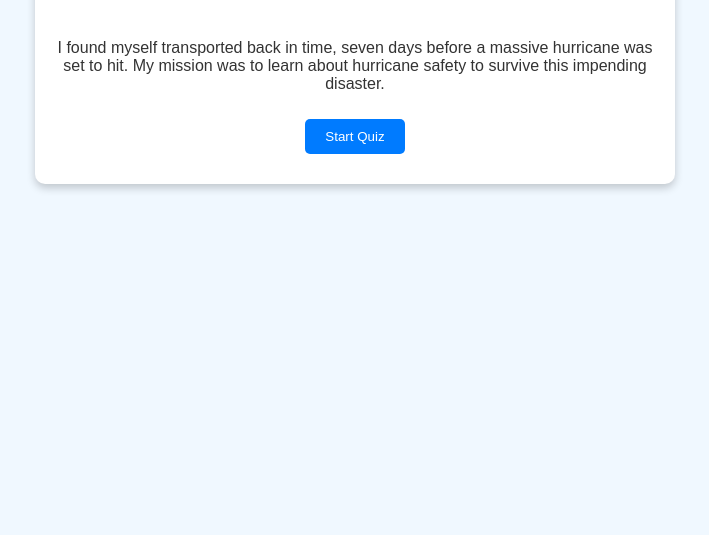
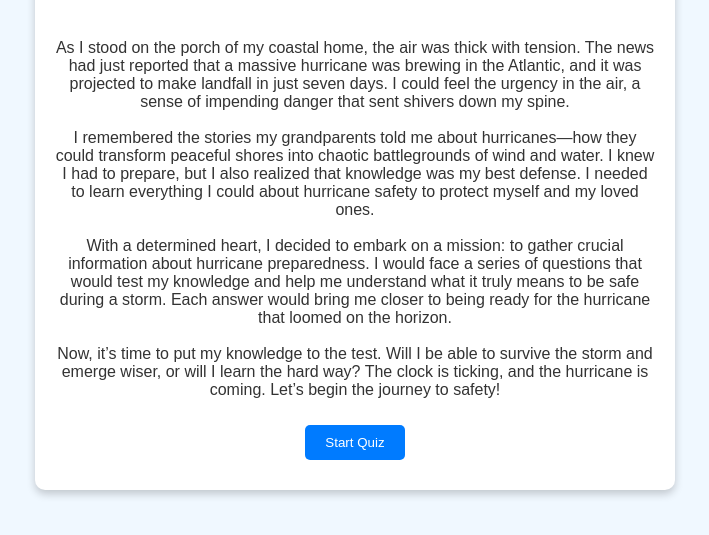
Before and after one commit to Hurricane-Quizz/easy, a plain HTML site: page index.html in a window 1280 px wide. Shown: the part 109-644 px from the top of the page, without its empty margins (285-994 px from the left). Drawn offline with Linux system fonts and the light colour scheme.

Commit message:
Update index.html

```diff
--- a/index.html
+++ b/index.html
@@ -44,12 +44,21 @@
   </style>
 </head>
 <body>
+
 <div id="game-container">
   <h1>Hurricane Safety Quiz</h1>
   <div class="heart-container" id="heart-container">
     <!-- Heart icons will load here -->
   </div>
-    <p id="story">I found myself transported back in time, seven days before a massive hurricane was set to hit. My mission was to learn about hurricane safety to survive this impending disaster.</p>
+  <p id="story">
+    As I stood on the porch of my coastal home, the air was thick with tension. The news had just reported that a massive hurricane was brewing in the Atlantic, and it was projected to make landfall in just seven days. I could feel the urgency in the air, a sense of impending danger that sent shivers down my spine.
+    <br><br>
+    I remembered the stories my grandparents told me about hurricanes—how they could transform peaceful shores into chaotic battlegrounds of wind and water. I knew I had to prepare, but I also realized that knowledge was my best defense. I needed to learn everything I could about hurricane safety to protect myself and my loved ones.
+    <br><br>
+    With a determined heart, I decided to embark on a mission: to gather crucial information about hurricane preparedness. I would face a series of questions that would test my knowledge and help me understand what it truly means to be safe during a storm. Each answer would bring me closer to being ready for the hurricane that loomed on the horizon.
+    <br><br>
+    Now, it’s time to put my knowledge to the test. Will I be able to survive the storm and emerge wiser, or will I learn the hard way? The clock is ticking, and the hurricane is coming. Let’s begin the journey to safety!
+  </p>
   <button id="start-button">Start Quiz</button>
   <div id="question-container" style="display: none;">
     <p id="question"></p>
@@ -116,8 +125,7 @@
       },
       {
         question: "What does a hurricane category indicate?",
-        choices: ["Size of the hurricane", "Strength of the winds", "Number of storms", "Rainfall amount"],
-        answer: 1,
+        choices: ["Size of the hurricane", "Strength of the winds", "Number of storms", "Rainfall amount"],        answer: 1,
       },
       {
         question: "What should you avoid drinking during a hurricane?",
@@ -241,11 +249,11 @@
       if (won) {
         questionElement.textContent = "Congratulations! You survived the hurricane and learned how to stay safe.";
       } else {
-        questionElement        questionElement.textContent = "Game Over! You didn't survive the hurricane this time.";
+        questionElement.textContent = "Game Over! You didn't survive the hurricane this time.";
       }
       choicesContainer.innerHTML = "";
       startButton.style.display = "block";
-      startButton.textContent = "Play Again";
+      startButton      startButton.textContent = "Play Again";
       questionContainer.style.display = "none"; // Hide the question container
     }
 
```
Lines whose indentation alone changed are shown as unchanged.
